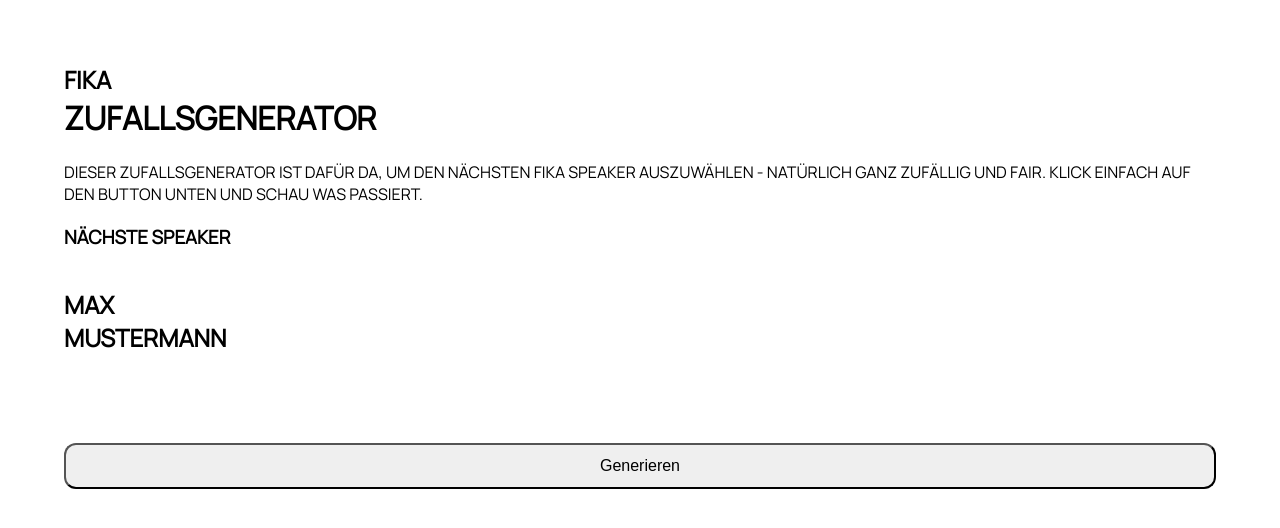
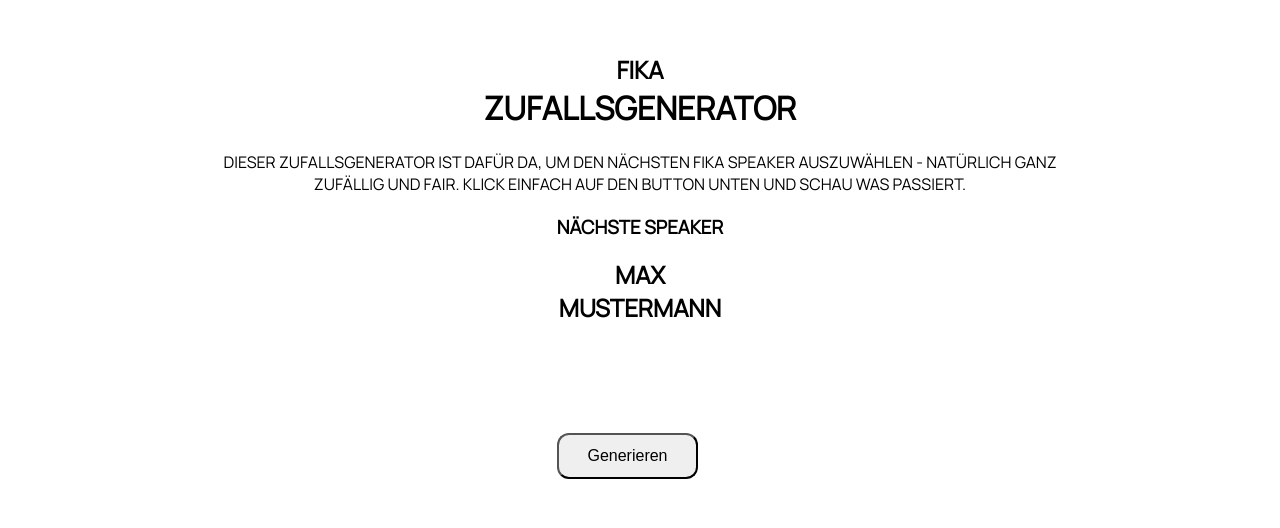
Before and after one commit to nazligxc/zufallsgenerator, an Angular app: page / in a window 1280 px wide. Shown: the part 134-662 px from the top of the page. Built offline with nearby package versions, Linux system fonts and the light colour scheme.

Commit message:
added css styles for responsive design

```diff
--- a/src/app/app.component.css
+++ b/src/app/app.component.css
@@ -24,7 +24,7 @@ h1 {
 }
 
 h2 {
-    margin-bottom: 0px;
+    margin: 0px;
     width: 200px;
 }
 
@@ -45,3 +45,29 @@ button {
     font-size: 1rem;
     width: 100%;
 }
+
+@media only screen and (min-width: 768px) {
+    .outer {
+        text-align: center;
+    }
+
+    h2 {
+        width: auto;
+    }
+
+    .chosen {
+        justify-content: center;
+
+        h2 {
+            width: 200px;
+        }
+    }
+
+    .inner {
+        width: 75%;
+    }
+
+    button {
+        width: auto;
+    }
+}
```
